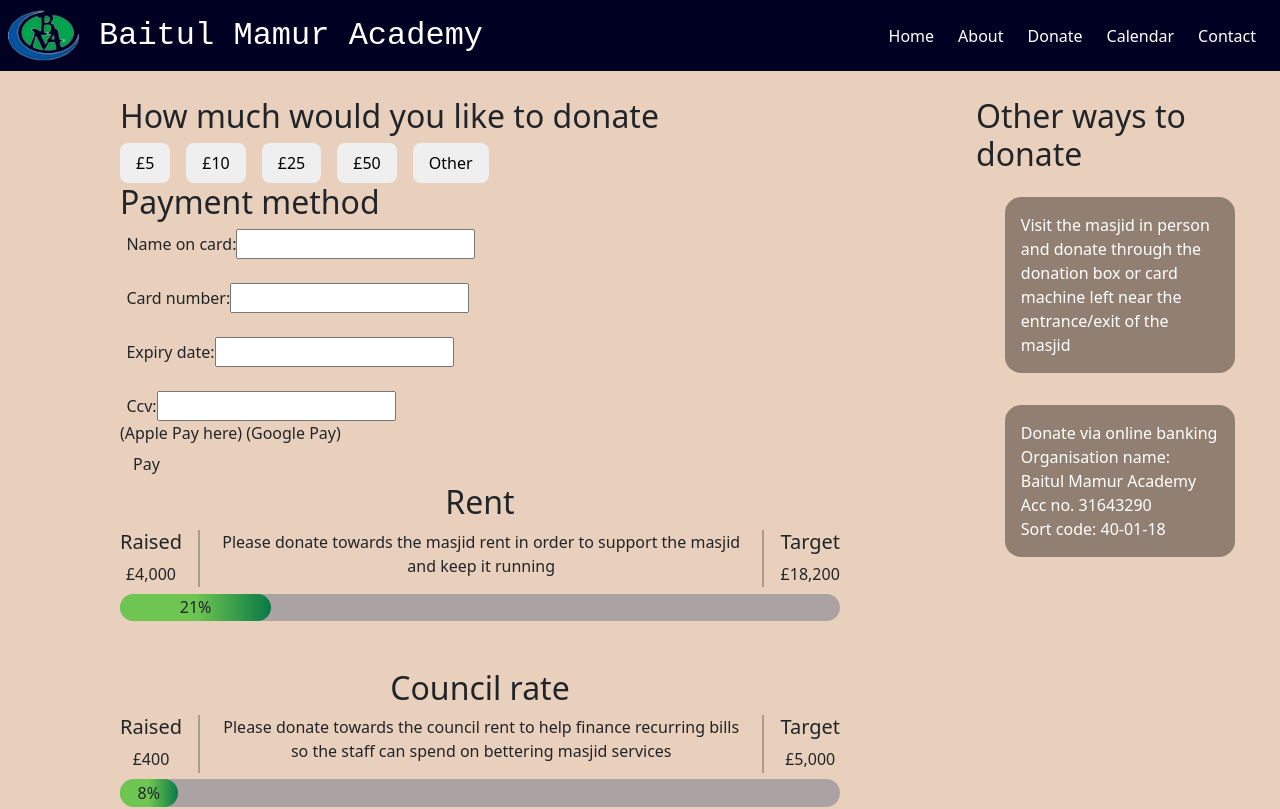
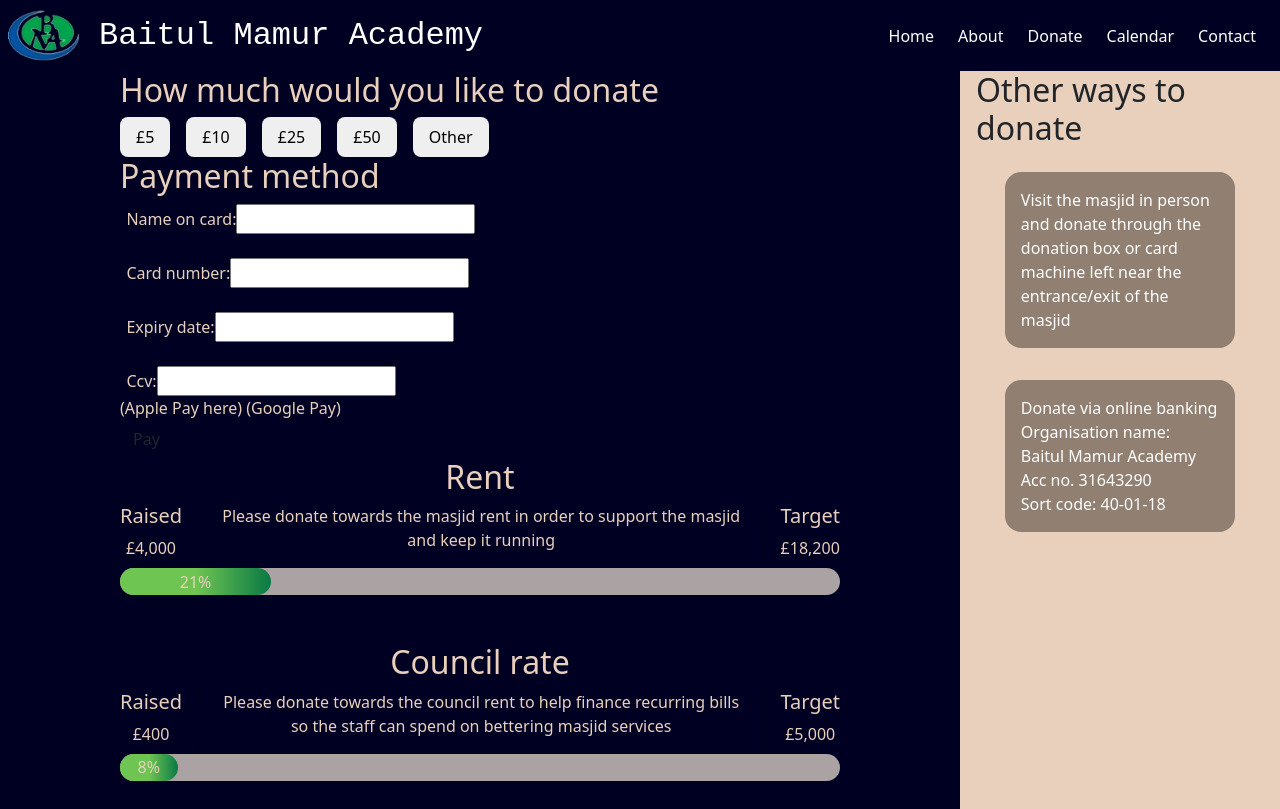
Before and after one commit to Habib-aw/bma-website-old, a React (Create React App) app: page /donate in a window 1280 px wide. Shown: the top 809 px of the page. Built offline with nearby package versions, Linux system fonts and the light colour scheme.

Commit message:
view dates changes +

```diff
--- a/src/Components/Calendar/calendar.css
+++ b/src/Components/Calendar/calendar.css
@@ -136,16 +136,7 @@ td,th{
 }
 
 
-@media (max-width:1350px) {
-    #start-date,#end-date{
-        width: 500px;
-    }
-}
-
 @media only screen and (max-width:1200px) {
-    #start-date,#end-date{
-        width: 10%;
-    }
     .calendar-filter{
         flex-direction: column;
         gap: 1rem;
@@ -183,7 +174,7 @@ input[type=number] {
     -moz-appearance: textfield;
 }
 #start-date,#end-date{
-    width: 1.75vw;
+    width: max(1.5rem,1.75vw);
 }
 #dash-number{
     margin-inline: 0.4rem;
--- a/src/Components/Calendar/index.js
+++ b/src/Components/Calendar/index.js
@@ -4,6 +4,9 @@ import {useState,useEffect} from 'react';
 import './calendar.css';
 import data from "../../data/times.json";
 function Index() {
+    useEffect(()=>{
+        document.title = 'Calendar | Baitul Mamur Academy';
+    })
     const date = new Date()
     const [month,setMonth] = useState(date.getMonth())
     const [start,setStart] = useState(true)
--- a/src/Components/Donate/donate.css
+++ b/src/Components/Donate/donate.css
@@ -1,6 +1,6 @@
 #donate{
     /* margin-left: 5vw; */
-    margin-top: 2vw;
+    /* margin-top: 2vw; */
     display: flex;
     justify-content: center;
 }
@@ -76,3 +76,11 @@
   }
 
 }
+.donation-other{
+  background-color: var(--lightBrown);
+}
+.donation-all{
+  background-color: var(--darkBlue);
+  color: var(--lightBrown);
+  /* width: 70%; */
+}
--- a/src/Components/Donate/index.js
+++ b/src/Components/Donate/index.js
@@ -17,7 +17,7 @@ function Donate() {
   }, []);
   return (
     <div id='donate'>
-      <div className='donation-all'>
+      <di v className='donation-all'>
       <div className='donation'>
         <h2>How much would you like to donate</h2>
         <div className='donation-btns'>
@@ -50,7 +50,7 @@ function Donate() {
         <div className='progress-bars-child'><ProgressBar title={'Rent'} raised={4000} target={18200} description={"Please donate towards the masjid rent in order to support the masjid and keep it running"}/></div>
         <div className="progress-bars-child"><ProgressBar title={'Council rate'} raised={400} target={5000} description={"Please donate towards the council rent to help finance recurring bills so the staff can spend on bettering masjid services"}/></div>
       </div>
-      </div>
+      </di>
       <br /><br />
       <div className='donation-other'>
         <div className='inner-donation-other'>
```
